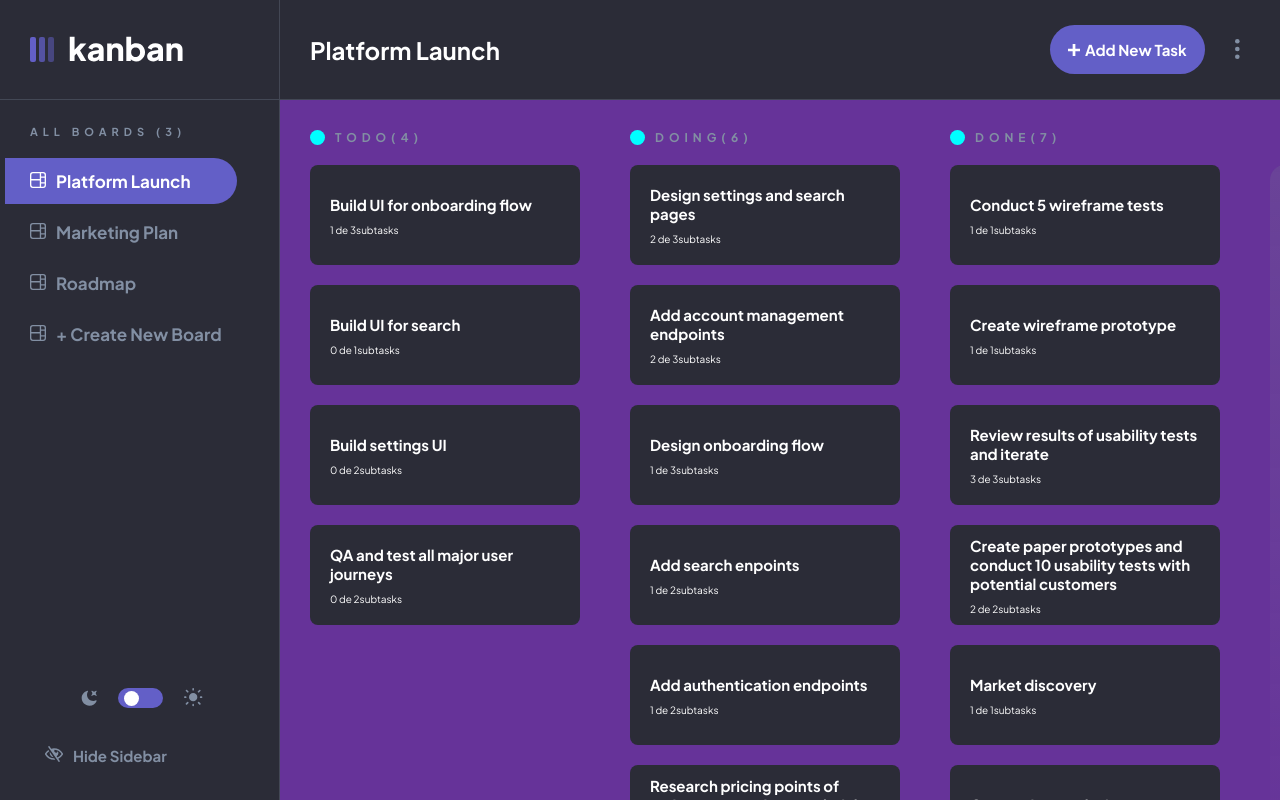
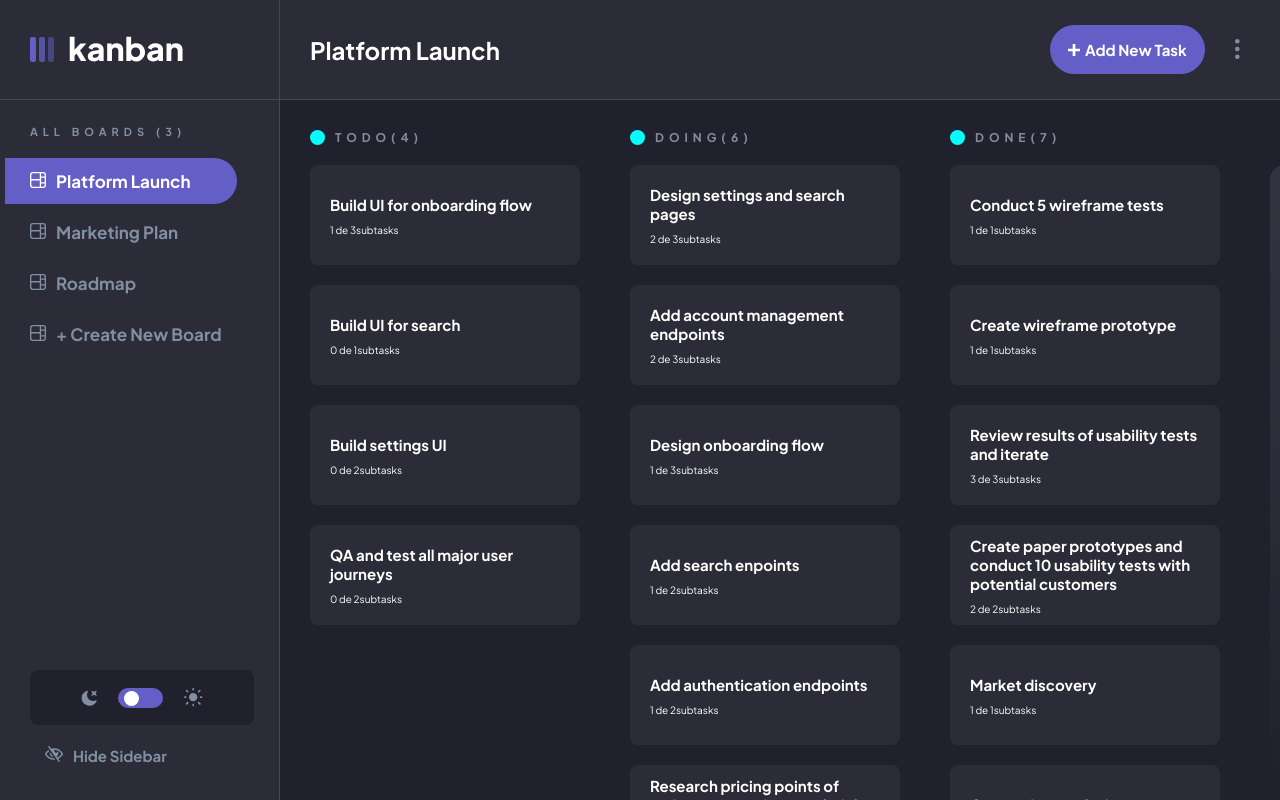
Before and after one commit to Wladimir-Dev/task-management-app, a React (Vite) app: page / in a window 1280 px wide. Built offline with nearby package versions, Linux system fonts and the light colour scheme.

Commit message:
details reponsive desing

```diff
--- a/src/App.css
+++ b/src/App.css
@@ -4,11 +4,11 @@
   position: relative;
   width: 100%;
   min-width: 32rem;
-  height: 100vh;
-  background-color: rebeccapurple;
-  /* min-height: 100vh; */
+  height: 100%;
+  min-height: 100vh;
 
-  /* background-color: var(--veryDarkGray); */
+  background-color: var(--veryDarkGray);
+  overflow: auto;
 
 }
 /* @media only screen and (max-width: 320px) {
--- a/src/components/Body/styles.module.css
+++ b/src/components/Body/styles.module.css
@@ -1,3 +1,8 @@
+.body{
+  height: 100%;
+
+}
+
 .body> section:nth-of-type(1) {
   display: none;
 }
--- a/src/components/Body/tablet.module.css
+++ b/src/components/Body/tablet.module.css
@@ -3,20 +3,15 @@
     position: fixed;
     display: flex;
     width: 100%;
-    height: 100%;
     min-width: 100vw;
-    /* min-height: 100vh; */
-    top: 10rem;
-    /* overflow: scroll; */
+    top: 0rem;
+    padding-top: 10rem;
   }
 
   .body > section:nth-of-type(1) {
     display: flex;
-    /* position: fixed; */
   }
   .body > section:nth-of-type(2) {
-    /* position: absolute; */
-    /* left: 30rem; */
 
   }
   .hide {
--- a/src/components/FormBoard/styles.module.css
+++ b/src/components/FormBoard/styles.module.css
@@ -9,6 +9,7 @@
   height: 100vh;
   display: flex;
   flex-direction: column;
+
   row-gap: 1.5rem;
   overflow-y: scroll;
 }
--- a/src/components/FormBoard/tablet.module.css
+++ b/src/components/FormBoard/tablet.module.css
@@ -3,17 +3,18 @@
     background-color: rgba(0, 0, 0, 0.442);
     width: 100%;
     height: 100%;
+    min-height: 100vh;
     position: fixed;
     top: 0;
     z-index: 1;
   }
     .newBoard {
-    width: 50%;
+    overflow: auto;
+    width: 40%;
     /* max-width: 50rem; */
-    height: 50rem;
-    top: 10rem;
-    left: calc(100vw - 75%);
-    overflow: unset;
+    height: 40rem;
+    top: calc(100vh - 82%);
+    left: calc(100vw - 70%);
     border: 1px solid var(--mediumGray);
     border-radius: .8rem;
   }
--- a/src/components/FormTask/tablet.module.css
+++ b/src/components/FormTask/tablet.module.css
@@ -8,12 +8,12 @@
         z-index: 1;
     }
     .newTask{
-        width: 50%;
+        overflow: auto;
+        width: 40%;
         /* max-width: 50rem; */
         height: 55rem;
-        top: calc(100vh - 90%);
-        left: calc(100vw - 75%);
-        overflow: auto;
+        top: calc(100vh - 95%);
+        left: calc(100vw - 70%);
         border: 1px solid var(--mediumGray);
         border-radius: .8rem;
     }
--- a/src/components/Task/styles.module.css
+++ b/src/components/Task/styles.module.css
@@ -52,6 +52,11 @@
   border-radius: 0.8rem;
   font-weight: 600;
   font-size: 1.2rem;
+
+}
+.subTask input[type='checkbox'],
+.subTask label{
+  cursor: pointer;
 }
 .subTask input[type='checkbox'] {
   appearance: none;
@@ -60,6 +65,7 @@
   border-radius: 0.2rem;
   border: 1.8px solid #888;
   transition: 0.3s;
+  cursor: pointer;
 }
 .subTask input[type='checkbox']:checked {
   background-color: var(--darkBlue);
@@ -106,6 +112,9 @@
 .containerOptions > :nth-child(2) {
   color: var(--red);
 }
+.optionIcon{
+  cursor: pointer;
+}
 .optionIcon ~ input:checked ~ .containerOptions {
   position: absolute;
   background-color: var(--veryDarkGray);
--- a/src/components/Task/tablet.module.css
+++ b/src/components/Task/tablet.module.css
@@ -8,17 +8,17 @@
         z-index: 1;
     }
     .task{
-        width: 50%;
-        /* max-width: 50rem; */
-        height: 55rem;
-        top: calc(100vh - 90%);
-        left: calc(100vw - 75%);
         overflow: auto;
+        width: 40%;
+        height: 45rem;
+        top: calc(100vh - 88%);
+        left: calc(100vw - 70%);
         border: 1px solid var(--mediumGray);
         border-radius: .8rem;
+        padding-top: 3.5rem;
     }
     .closeButton{
-        top: 7.9rem;
-        right: calc(100vw - 74%);
+        top: calc(100vh - 85%);
+        right: calc(100vw - 69%);
     }
 }
--- a/src/index.css
+++ b/src/index.css
@@ -10,6 +10,7 @@
   --darkGrayLine: #3e3f4e;
   --cardShadow: rgba(54, 78, 126, 0.101545);
   --overlay: rgba(0, 0, 0, 0.5);
+  --veryDarkGray: #20212c;
   --mediumGrayOpacity: rgba(130, 143, 163, 0.4);
   --mediumGrayGradient: linear-gradient(
     rgba(121, 132, 147, 0.2),
@@ -27,10 +28,10 @@
   box-sizing: border-box;
 }
 body {
-  min-height: 100%;
-  height: 100vh;
+  /* min-height: 100%; */
+  /* height: 100vh;
   width: 100%;
-  position: relative;
+  position: relative; */
 }
 
 html {
```
